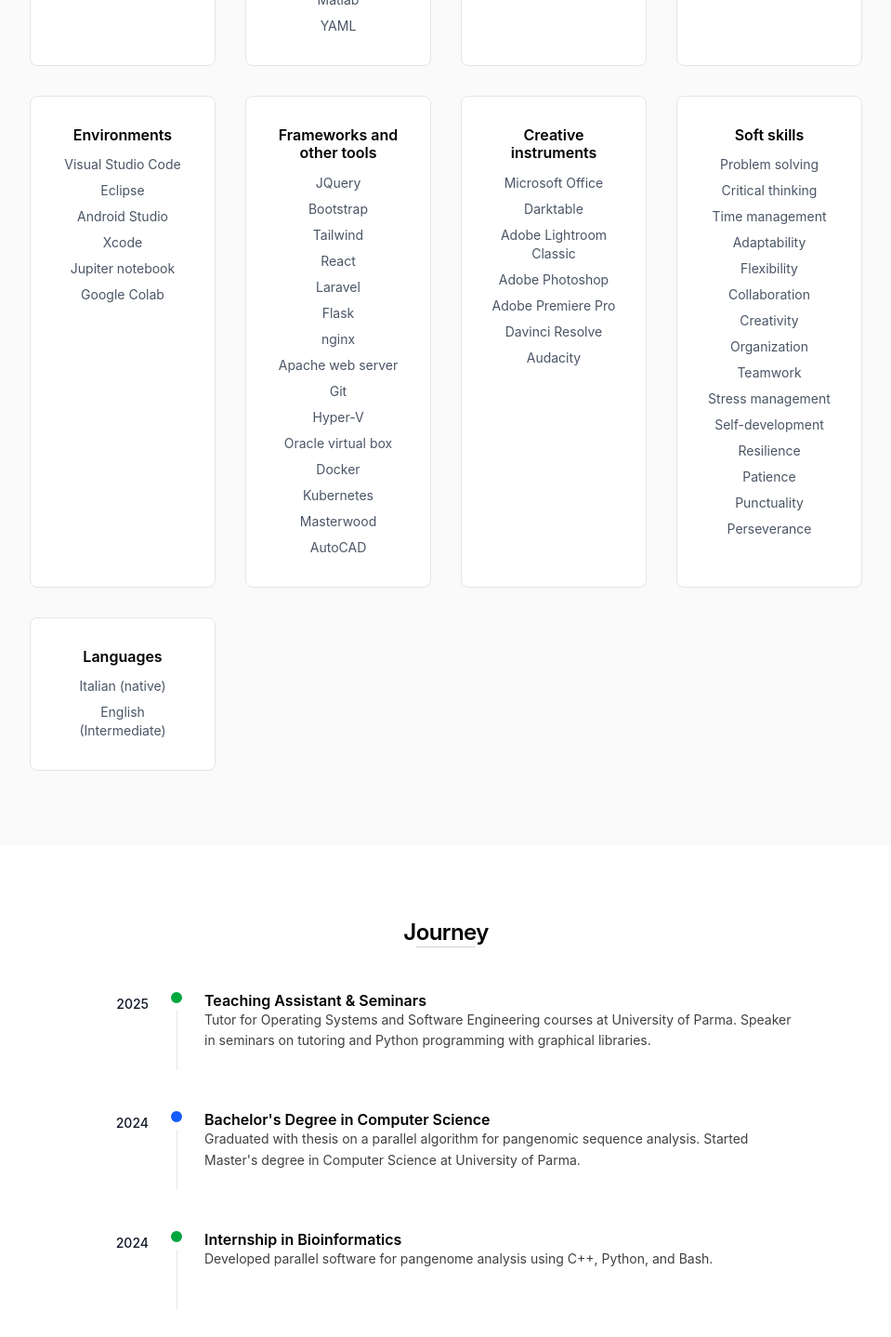
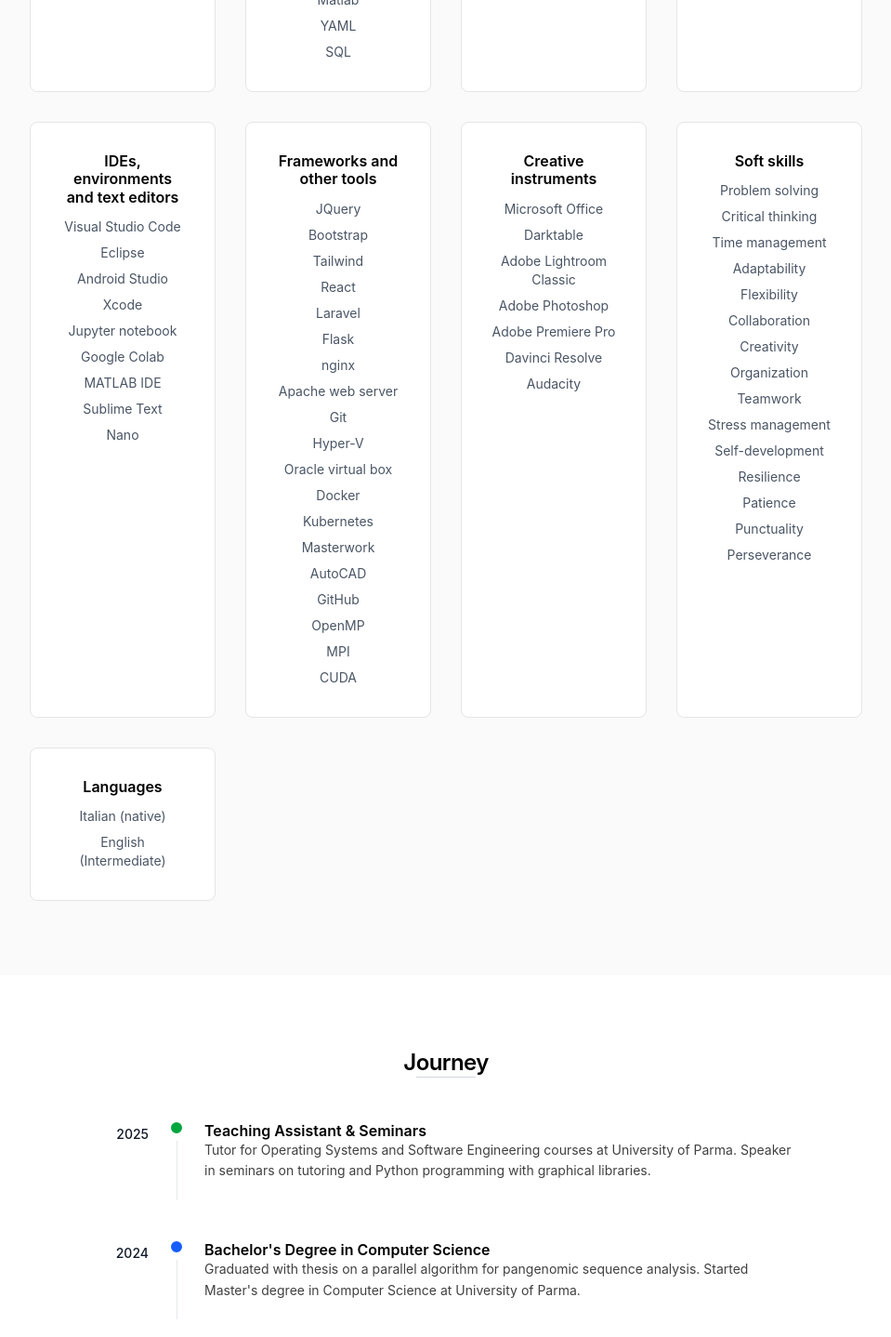
Before and after one commit to simonecolli/simonecolli.github.io, a React (Vite) app: page /about in a window 1280 px wide. Shown: the part 1300-2738 px from the top of the page at 93% size, without its empty margins (160-1119 px from the left). Built offline with nearby package versions, Linux system fonts and the light colour scheme.

Commit message:
Moved skills and timeline to a specific file

```diff
--- /dev/null
+++ b/src/data/skills.ts
@@ -0,0 +1,108 @@
+export interface Skill {
+  category: string;
+  items: string[];
+}
+
+export const skills: Skill[] = [
+  {
+    category: "Main computer languages",
+    items: ["C++", "Python", "Java", "JavaScript", "HTML", "CSS", "Bash"],
+  },
+  {
+    category: "Other computer languages",
+    items: [
+      "C",
+      "C#",
+      "Objective-C",
+      "PHP",
+      "LaTeX",
+      "Markdown",
+      "StrictDoc",
+      "Matlab",
+      "YAML",
+      "SQL",
+    ],
+  },
+  {
+    category: "Databases",
+    items: ["MySQL", "PostgreSQL"],
+  },
+  {
+    category: "Operative systems",
+    items: ["Linux", "MAC OSX", "Windows", "Windows Server 2019"],
+  },
+  {
+    category: "IDEs, environments and text editors",
+    items: [
+      "Visual Studio Code",
+      "Eclipse",
+      "Android Studio",
+      "Xcode",
+      "Jupyter notebook",
+      "Google Colab",
+      "MATLAB IDE",
+      "Sublime Text",
+      "Nano",
+    ],
+  },
+  {
+    category: "Frameworks and other tools",
+    items: [
+      "JQuery",
+      "Bootstrap",
+      "Tailwind",
+      "React",
+      "Laravel",
+      "Flask",
+      "nginx",
+      "Apache web server",
+      "Git",
+      "Hyper-V",
+      "Oracle virtual box",
+      "Docker",
+      "Kubernetes",
+      "Masterwork",
+      "AutoCAD",
+      "GitHub",
+      "OpenMP",
+      "MPI",
+      "CUDA"
+    ],
+  },
+  {
+    category: "Creative instruments",
+    items: [
+      "Microsoft Office",
+      "Darktable",
+      "Adobe Lightroom Classic",
+      "Adobe Photoshop",
+      "Adobe Premiere Pro",
+      "Davinci Resolve",
+      "Audacity",
+    ],
+  },
+  {
+    category: "Soft skills",
+    items: [
+      "Problem solving",
+      "Critical thinking",
+      "Time management",
+      "Adaptability",
+      "Flexibility",
+      "Collaboration",
+      "Creativity",
+      "Organization",
+      "Teamwork",
+      "Stress management",
+      "Self-development",
+      "Resilience",
+      "Patience",
+      "Punctuality",
+      "Perseverance",
+    ],
+  },
+  {
+    category: "Languages",
+    items: ["Italian (native)", "English (Intermediate)"],
+  },
+];
--- /dev/null
+++ b/src/data/timeline.ts
@@ -0,0 +1,65 @@
+export interface TimelineEvent {
+  year: string;
+  title: string;
+  description: string;
+  type: "work" | "education" | "personal" | "project";
+}
+
+export const timeline: TimelineEvent[] = [
+  {
+    year: "2025",
+    title: "Teaching Assistant & Seminars",
+    description:
+      "Tutor for Operating Systems and Software Engineering courses at University of Parma. Speaker in seminars on tutoring and Python programming with graphical libraries.",
+    type: "work",
+  },
+  {
+    year: "2024",
+    title: "Bachelor's Degree in Computer Science",
+    description:
+      "Graduated with thesis on a parallel algorithm for pangenomic sequence analysis. Started Master's degree in Computer Science at University of Parma.",
+    type: "education",
+  },
+  {
+    year: "2024",
+    title: "Internship in Bioinformatics",
+    description:
+      "Developed parallel software for pangenome analysis using C++, Python, and Bash.",
+    type: "work",
+  },
+  {
+    year: "2024",
+    title: "Open Source Collaboration",
+    description:
+      "Founded and maintained unipr-org, an organization for collaborative open-source projects among university students.",
+    type: "education",
+  },
+  {
+    year: "2023",
+    title: "Freelance Tutor & Photographer",
+    description:
+      "Tutoring in C, C++, Java, Python, algorithms, and web development. Provided photography services for events.",
+    type: "work",
+  },
+  {
+    year: "2022",
+    title: "MazeProject - Science Outreach",
+    description:
+      "Created a web application to visualize graph search algorithms for European Researchers’ Night.",
+    type: "project",
+  },
+  {
+    year: "2021",
+    title: "Cybersecurity Training",
+    description:
+      "Completed CyberChallenge.it, a national program in cybersecurity and CTF competitions.",
+    type: "education",
+  },
+  {
+    year: "2007 - 2023",
+    title: "Artistic Roller Skating Athlete",
+    description:
+      "Competitive high-level athlete, learning resilience, discipline, and teamwork.",
+    type: "personal",
+  },
+];
--- a/src/pages/AboutMePage.jsx
+++ b/src/pages/AboutMePage.jsx
@@ -1,5 +1,9 @@
 import Header from "../components/Header";
 import Footer from "../components/Footer";
+import Back2Home from '../components/Back2Home';
+
+import { timeline } from "../data/timeline";
+import { skills } from "../data/skills";
 
 export default function AboutMePage() {
   const openCven = () => {
@@ -8,106 +12,17 @@
   const openCvit = () => {
     window.open('/cv/cv_it.pdf', '_blank')
   }
-  const skills = [
-    {
-      category: "Main computer languages",
-      items: ["C++", "Python", "Java", "JavaScript", "HTML", "CSS", "Bash"]
-    },
-    {
-      category: "other computer languages",
-      items: ["C", "C#", "Objective-C", "PHP", "LaTeX", "Markdown", "StrictDoc", "Matlab", "YAML"]
-    },
-    {
-      category: "Databases",
-      items: ["MySQL", "PostgreSQL"]
-    },
-    {
-      category: "Operative systems",
-      items: ["Windows 8, 10, 11, Server 2019", "Linux", "MAC OSX"]
-    },
-    {
-      category: "Environments",
-      items: ["Visual Studio Code", "Eclipse", "Android Studio", "Xcode", "Jupiter notebook", "Google Colab"]
-    },
-    {
-      category: "Frameworks and other tools",
-      items: ["JQuery", "Bootstrap", "Tailwind", "React", "Laravel", "Flask", "nginx", "Apache web server", "Git", "Hyper-V", "Oracle virtual box", "Docker", "Kubernetes", "Masterwood", "AutoCAD"]
-    },
-    {
-      category: "Creative instruments",
-      items: ["Microsoft Office", "Darktable", "Adobe Lightroom Classic", "Adobe Photoshop", "Adobe Premiere Pro", "Davinci Resolve", "Audacity"]
-    },
-    {
-      category: "Soft skills",
-      items: ["Problem solving", "Critical thinking", "Time management", "Adaptability", "Flexibility", "Collaboration", "Creativity", "Organization", "Teamwork", "Stress management", "Self-development", "Resilience", "Patience", "Punctuality", "Perseverance"]
-    },
-    {
-      category: "Languages",
-      items: ["Italian (native)", "English (Intermediate)"]
-    }
-  ];
-
-  const timeline = [
-    {
-      year: "2025",
-      title: "Teaching Assistant & Seminars",
-      description: "Tutor for Operating Systems and Software Engineering courses at University of Parma. Speaker in seminars on tutoring and Python programming with graphical libraries.",
-      type: "work"
-    },
-    {
-      year: "2024",
-      title: "Bachelor's Degree in Computer Science",
-      description: "Graduated with thesis on a parallel algorithm for pangenomic sequence analysis. Started Master's degree in Computer Science at University of Parma.",
-      type: "education"
-    },
-    {
-      year: "2024",
-      title: "Internship in Bioinformatics",
-      description: "Developed parallel software for pangenome analysis using C++, Python, and Bash.",
-      type: "work"
-    },
-    {
-      year: "2024",
-      title: "Open Source Collaboration",
-      description: "Founded and maintained unipr-org, an organization for collaborative open-source projects among university students.",
-      type: "achievement"
-    },
-    {
-      year: "2023",
-      title: "Freelance Tutor & Photographer",
-      description: "Tutoring in C, C++, Java, Python, algorithms, and web development. Provided photography services for events.",
-      type: "work"
-    },
-    {
-      year: "2022",
-      title: "MazeProject - Science Outreach",
-      description: "Created a web application to visualize graph search algorithms for European Researchers’ Night.",
-      type: "project"
-    },
-    {
-      year: "2021",
-      title: "Cybersecurity Training",
-      description: "Completed CyberChallenge.it, a national program in cybersecurity and CTF competitions.",
-      type: "education"
-    },
-    {
-      year: "2007 - 2023",
-    title: "Artistic Roller Skating Athlete",
-    description: "Competitive high-level athlete, learning resilience, discipline, and teamwork.",
-    type: "achievement"
-  }
-];
 
   return (
     <div className="app">
       <Header />
       <main className="main-content pt-20">
-        {/* Hero Section */}
+        {/* Hero */}
         <section className="tech-minimal-section">
           <div className="tech-minimal-container">
             <div className="max-w-4xl mx-auto fade-in">
               <div className="grid lg:grid-cols-2 gap-12 items-center">
-                {/* Text Content */}
+                {/* Text */}
                 <div>
                   <h1 className="text-4xl md:text-5xl font-light tracking-tight mb-6">
                     About Me
@@ -147,7 +62,7 @@
                   </div>
                 </div>
 
-                {/* Profile Image */}
+                {/* Profile */}
                 <div className="lg:order-first">
                   <div className="aspect-[3/4] bg-gray-100 relative overflow-hidden rounded-md">
                     <img
@@ -162,7 +77,7 @@
           </div>
         </section>
 
-        {/* Skills Section */}
+        {/* Skills */}
         <section className="tech-minimal-section">
           <div className="tech-minimal-container">
             <div className="max-w-4xl mx-auto">
@@ -189,7 +104,7 @@
           </div>
         </section>
 
-        {/* Timeline Section */}
+        {/* Timeline */}
         <section className="tech-minimal-section">
           <div className="tech-minimal-container">
             <div className="max-w-3xl mx-auto">
@@ -230,7 +145,7 @@
           </div>
         </section>
 
-        {/* Values Section */}
+        {/* Values */}
         <section className="tech-minimal-section">
           <div className="tech-minimal-container">
             <div className="max-w-4xl mx-auto">
@@ -274,6 +189,7 @@
             </div>
           </div>
         </section>
+        <Back2Home />
       </main>
       <Footer />
     </div>
```
